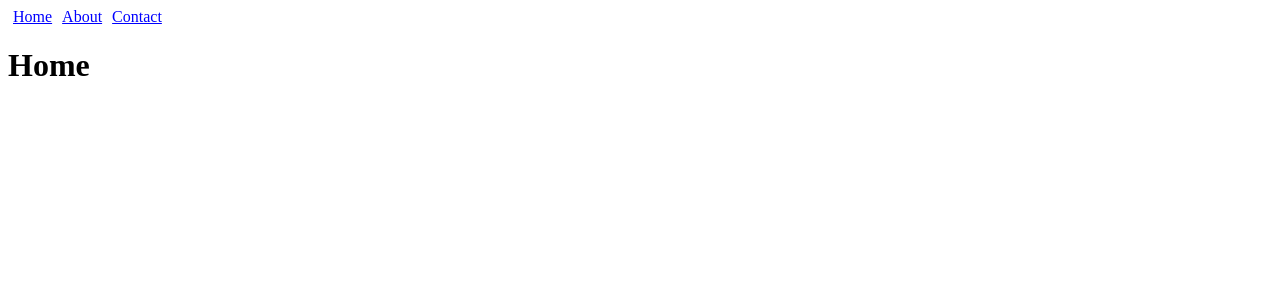
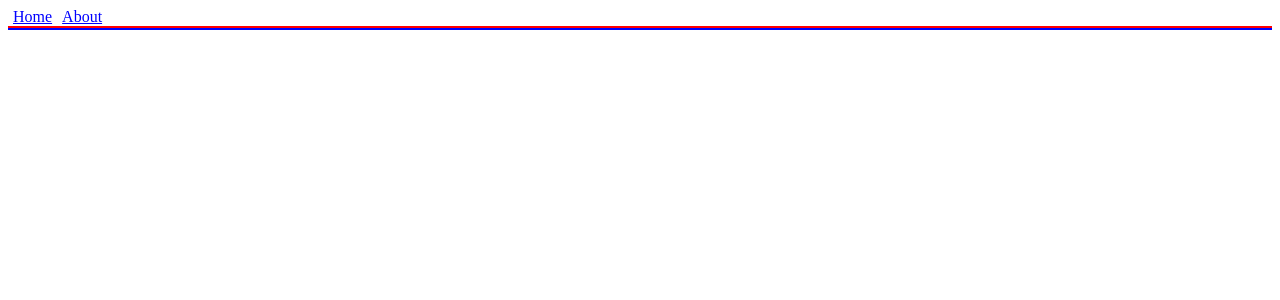
Before and after one commit to ashotpahlevanyan/React-Router-V4-training-AIO, a React (Create React App) app: page / in a window 1280 px wide. Shown: the top 300 px of the page. Built offline with nearby package versions, Linux system fonts and the light colour scheme.

Commit message:
added header and content, they also can be added inside Links instead and it will work as expected

```diff
--- a/src/App.css
+++ b/src/App.css
@@ -9,3 +9,11 @@
 a.active {
 	color: red;
 }
+
+.header {
+	border: 1px solid blue;
+}
+
+.content {
+	border: 1px solid red;
+}
--- a/src/App.js
+++ b/src/App.js
@@ -3,22 +3,33 @@
 	BrowserRouter as Router,
 	Route,
 	Link,
-	Switch,
 } from 'react-router-dom';
 
 import './App.css';
 
-const Home = (props) => {
-	console.log(props);
-	return <h1>Home</h1>;
-};
-
 const Links = () => (
 	<nav>
-		<Link to="/">Home</Link>
+		<Link to="/home">Home</Link>
 		<Link to="/about">About</Link>
-		<Link to="/contact">Contact</Link>
 	</nav>
+);
+
+const Header = ({match}) => (
+	<div className="header">
+		<Route path="/:page"
+			render={({match}) => (
+			<h1>{match.params.page} header</h1>)}
+		/>
+	</div>
+);
+
+const Content = ({match}) => (
+	<div className="content">
+		<Route path="/:page"
+			render={({match}) => (
+			<h1>{match.params.page} content</h1>)}
+		/>
+	</div>
 );
 
 class App extends React.Component {
@@ -27,19 +38,12 @@
 			<Router>
 				<div>
 					<Links />
-					<Switch>
-						<Route exact path="/" render={() => <h1>Home</h1>} />
-						<Route path="/about" render={() => <h1>About</h1>} />
-						<Route path="/contact" render={() => <h1>Contact</h1>} />
-						<Route
-							path="/:itemId"
-							render={({match}) => (<h1>Item: {match.params.itemId}</h1>)} />
-					</Switch>
+					<Content />
+					<Header />
 				</div>
 			</Router>
 		);
 	}
 }
 
-
 export default App;
```
